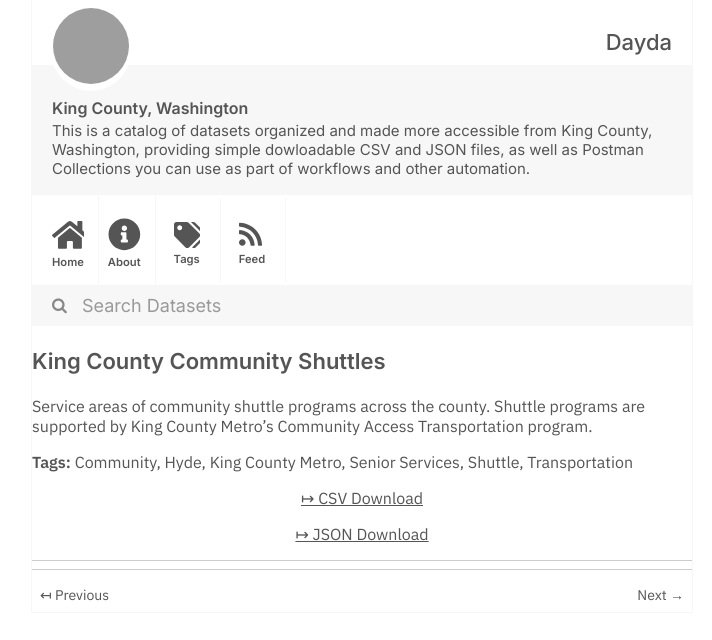
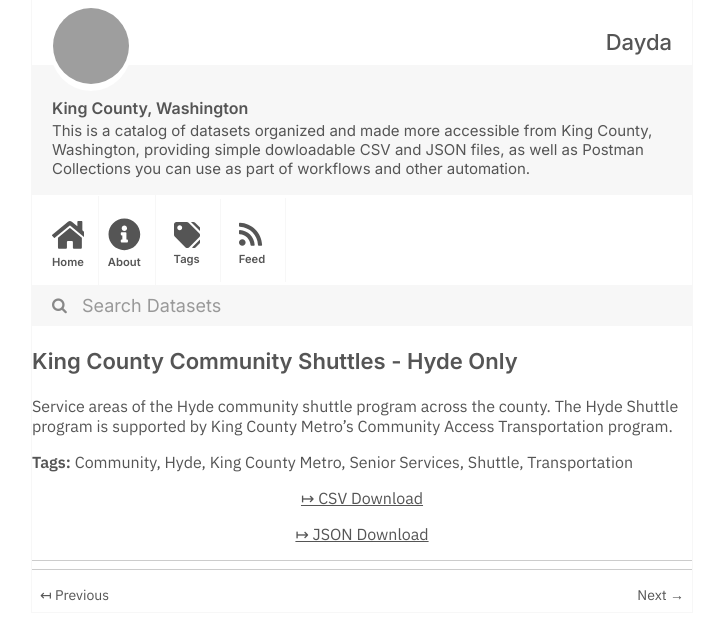
Before and after one commit to dayda-entities/king-county-washington, a Jekyll site: the page built from _posts/2020-11-10-king-county-community-shuttles.md, in a window 1280 px wide, cut to the strip 0-640 px from the top of the page. Shown: the whole strip, without its empty margins (278-990 px from the left). Built offline with Jekyll 4.4.1, drawn with Linux system fonts in a browser that asks for light colours; grey boxes are pictures that could not be loaded.

```diff
--- a/_posts/2020-11-10-king-county-community-shuttles.md
+++ b/_posts/2020-11-10-king-county-community-shuttles.md
@@ -1,7 +1,7 @@
 ---
-title: King County Community Shuttles
-created: '2020-11-10T16:58:36.067232'
-modified: '2020-11-10T16:58:36.067243'
+title: King County Community Shuttles - Hyde Only
+created: '2020-11-10T16:58:37.773919'
+modified: '2020-11-10T16:58:37.773930'
 state: active
 type: dataset
 tags:
@@ -13,9 +13,9 @@ tags:
   - Transportation
 groups:
   - Local Government
-csv_url: 'https://data.kingcounty.gov/api/views/xhy5-rgaa/rows.csv?accessType=DOWNLOAD'
-json_url: 'https://data.kingcounty.gov/api/views/xhy5-rgaa/rows.json?accessType=DOWNLOAD'
+csv_url: 'https://data.kingcounty.gov/api/views/7uhs-kjwf/rows.csv?accessType=DOWNLOAD'
+json_url: 'https://data.kingcounty.gov/api/views/7uhs-kjwf/rows.json?accessType=DOWNLOAD'
 layout: post
 
 ---
-Service areas of community shuttle programs across the county. Shuttle programs are supported by King County Metro's Community Access Transportation program.
+Service areas of the Hyde community shuttle program across the county. The Hyde Shuttle program is supported by King County Metro's Community Access Transportation program.
```
